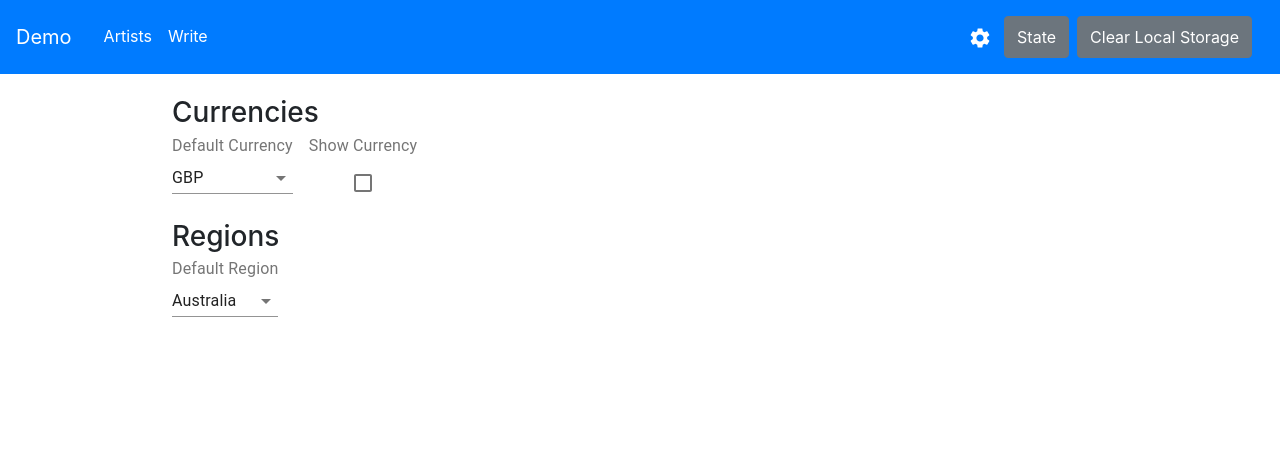
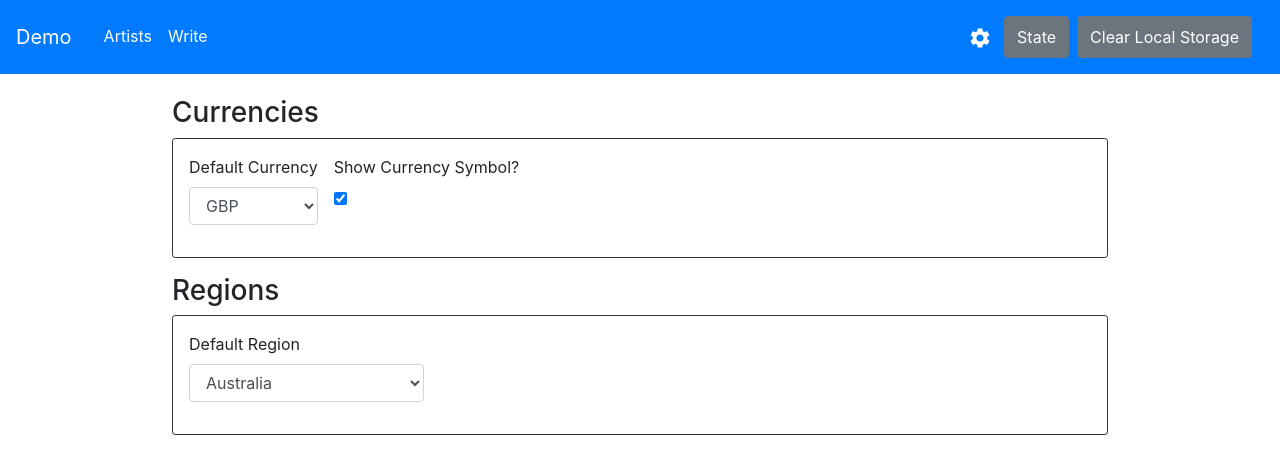
Before and after one commit to iamscottcox/future-state-management-demo, a Next.js app: page /settings in a window 1280 px wide. Shown: the top 474 px of the page. Built offline with nearby package versions, Linux system fonts and the light colour scheme.

Commit message:
Change settings page to use react-bootstrap components

```diff
--- a/src/components/Navigation/index.tsx
+++ b/src/components/Navigation/index.tsx
@@ -38,9 +38,9 @@ export const Navigation = () => (
       </Link>
       <div className="spacer" />
       <Link href="/settings">
-        <Nav.Link>
+        <a>
           <SettingsIcon />
-        </Nav.Link>
+        </a>
       </Link>
       <Button
         type="button"
--- a/src/pages/settings/index.tsx
+++ b/src/pages/settings/index.tsx
@@ -1,6 +1,8 @@
-import { Checkbox, InputLabel, MenuItem, Select } from '@material-ui/core';
 import { ChangeEvent, FC } from 'react';
+import Form from 'react-bootstrap/Form';
 import { connect } from 'react-redux';
+import styled from 'styled-components';
+
 import { CURRENCIES } from 'src/constants/currencies';
 import { REGIONS } from 'src/constants/regions';
 import {
@@ -15,7 +17,6 @@ import {
   setDefaultRegion,
   setShowCurrencySymbol,
 } from 'src/state/slices/settings';
-import styled from 'styled-components';
 
 interface StateProps {
   defaultCurrency: AppState['settings']['defaultCurrency'];
@@ -38,21 +39,17 @@ interface OwnProps {}
 type Props = StateProps & DispatchProps & OwnProps;
 
 const StyledSettingsPage = styled.div`
-  fieldset {
-    margin-bottom: 1rem;
+  .settings-group {
     display: flex;
+    border: 1px solid #333;
+    padding: 1rem;
+    border-radius: 0.2rem;
 
-    section {
-      display: flex;
-      flex-direction: column;
+    > * {
       margin-right: 1rem;
 
-      label {
-        margin-bottom: 0.5rem;
-      }
-
-      p {
-        margin: 0;
+      &::last-of-type {
+        margin-right: 0;
       }
     }
   }
@@ -68,76 +65,65 @@ export const SettingsPage: FC<Props> = ({
 }) => {
   return (
     <StyledSettingsPage className="settings-page">
-      <div className="default-currency-container">
+      <Form>
         <h3>Currencies</h3>
-        <fieldset>
-          <section>
-            <InputLabel
-              id="default-currency-select-label"
-              htmlFor="default-currency-select"
-            >
+        <Form.Group className="settings-group">
+          <Form.Group>
+            <Form.Label htmlFor="default-currency-select">
               Default Currency
-            </InputLabel>
-            <Select
+            </Form.Label>
+            <Form.Control
+              as="select"
               id="default-currency-select"
               value={defaultCurrency}
               onChange={setDefaultCurrency}
             >
               {CURRENCIES.map((currency) => {
                 return (
-                  <MenuItem key={currency} value={currency}>
+                  <option key={currency} value={currency}>
                     {currency}
-                  </MenuItem>
+                  </option>
                 );
               })}
-            </Select>
-          </section>
-          <section>
-            <InputLabel
-              id="show-currency-symbol-checkbox-label"
-              htmlFor="show-currency-symbol-checkbox"
-            >
-              Show Currency
-            </InputLabel>
-            <Checkbox
+            </Form.Control>
+          </Form.Group>
+          <Form.Group>
+            <Form.Label htmlFor="show-currency-symbol-checkbox">
+              Show Currency Symbol?
+            </Form.Label>
+            <Form.Check
               id="show-currency-symbol-checkbox"
-              value={showCurrencySymbol}
+              checked={showCurrencySymbol}
               onChange={setShowCurrencySymbol}
             />
-            {/* <label htmlFor="show-currency-symbol">Currency Symbol</label>
-            <p>
-              Show?{' '}
-              <input
-                checked={showCurrencySymbol}
-                onChange={setShowCurrencySymbol}
-                id="show-currency-symbol"
-                type="checkbox"
-              />
-            </p> */}
-          </section>
-        </fieldset>
+          </Form.Group>
+        </Form.Group>
         <h3>Regions</h3>
-        <fieldset>
-          <section>
-            <InputLabel id="default-region-label" htmlFor="default-region">
+        <Form.Group className="settings-group">
+          <Form.Group>
+            <Form.Label
+              id="default-region-label"
+              htmlFor="default-region-select"
+            >
               Default Region
-            </InputLabel>
-            <Select
-              id="default-region"
+            </Form.Label>
+            <Form.Control
+              as="select"
+              id="default-region-select"
               value={defaultRegion}
               onChange={setDefaultRegion}
             >
               {REGIONS.map((region) => {
                 return (
-                  <MenuItem key={region} value={region}>
+                  <option key={region} value={region}>
                     {region}
-                  </MenuItem>
+                  </option>
                 );
               })}
-            </Select>
-          </section>
-        </fieldset>
-      </div>
+            </Form.Control>
+          </Form.Group>
+        </Form.Group>
+      </Form>
     </StyledSettingsPage>
   );
 };
```
